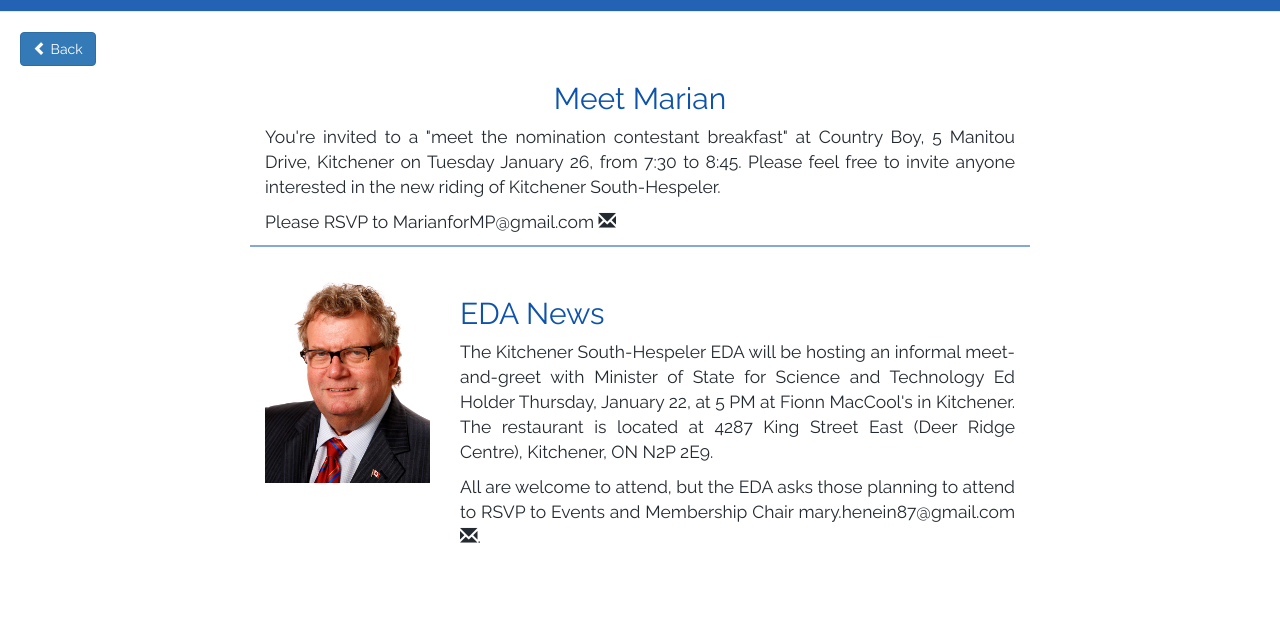
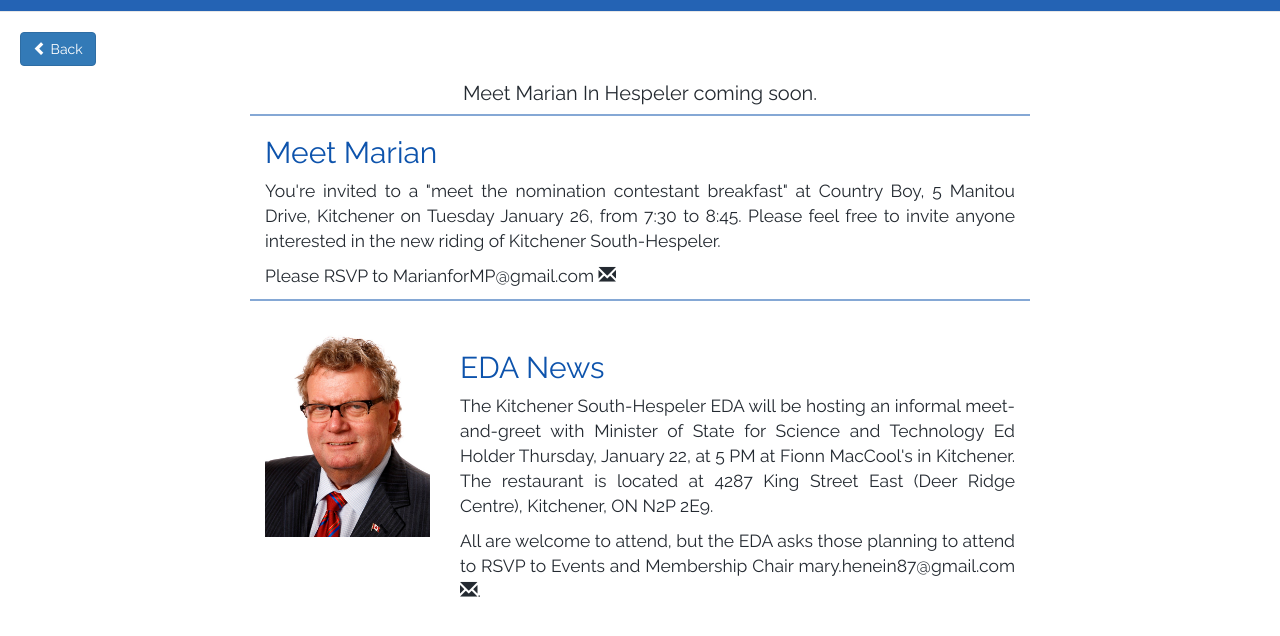
Before and after one commit to mmeinen/mmeinen.github.io, a plain HTML site: page News.html in a window 1280 px wide. Shown: the part 68-704 px from the top of the page. Drawn offline with nearby package versions, Linux system fonts and the light colour scheme.

Commit message:
moar news

```diff
--- a/News.html
+++ b/News.html
@@ -70,7 +70,17 @@
 				<div class="col-lg-2">
 				</div>
 				<div class="col-lg-8">
-					<h2 class="text-center">Meet Marian</h2>
+					<h3 class="text-center">Meet Marian In Hespeler coming soon.</h3>
+					<div class="row" style="height:2px; background: rgba(13,83,172,0.5);"></div>
+				</div>
+				<div class="col-lg-2">
+				</div>
+			</div>
+			<div class="row">
+				<div class="col-lg-2">
+				</div>
+				<div class="col-lg-8">
+					<h2 >Meet Marian</h2>
 					<p>You're invited to a "meet the nomination contestant breakfast" at Country Boy, 5 Manitou Drive, Kitchener on Tuesday January 26, from 7:30 to 8:45.
 Please feel free to invite anyone interested in the new riding of Kitchener South-Hespeler.
 					</p>
```
